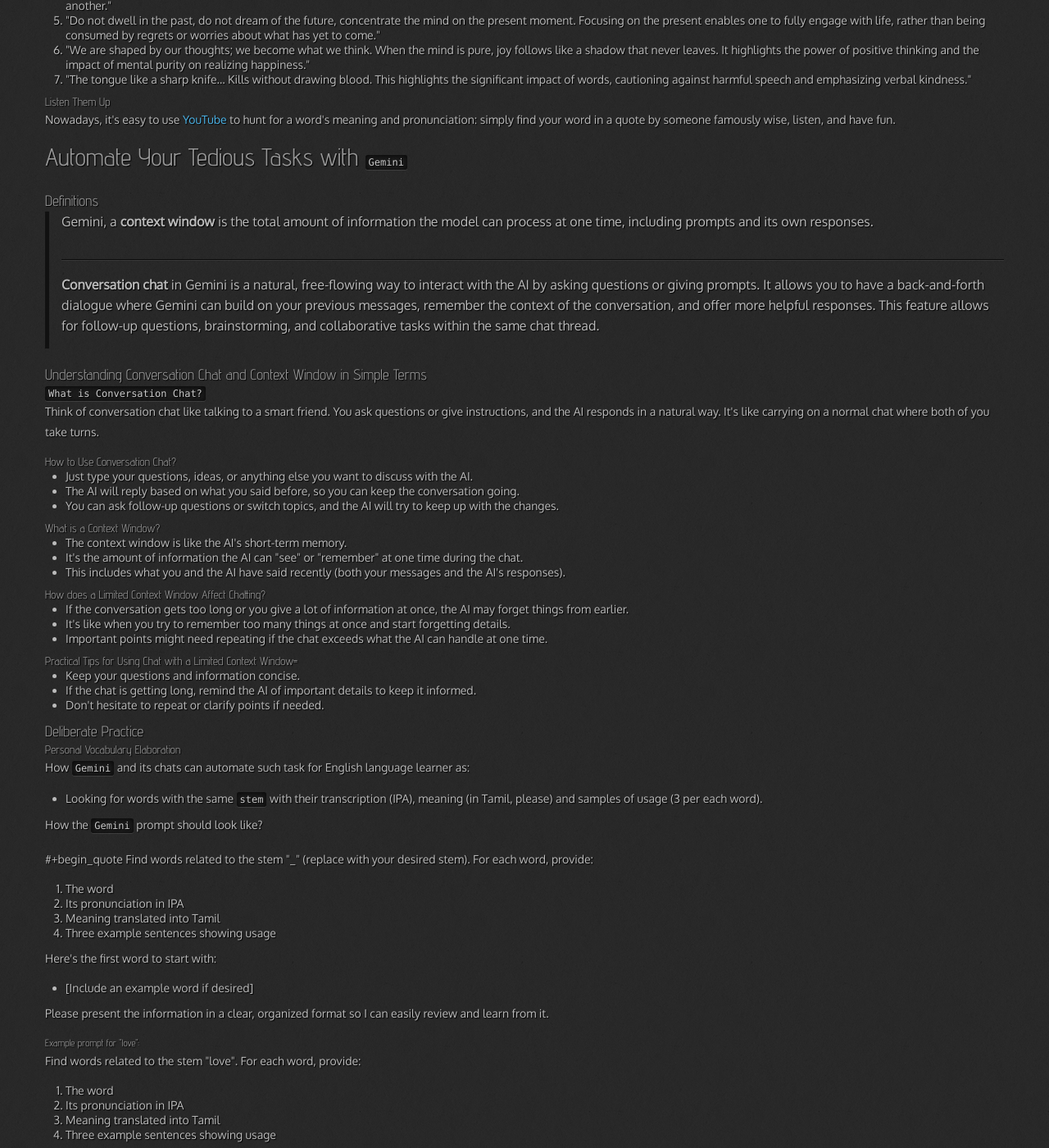
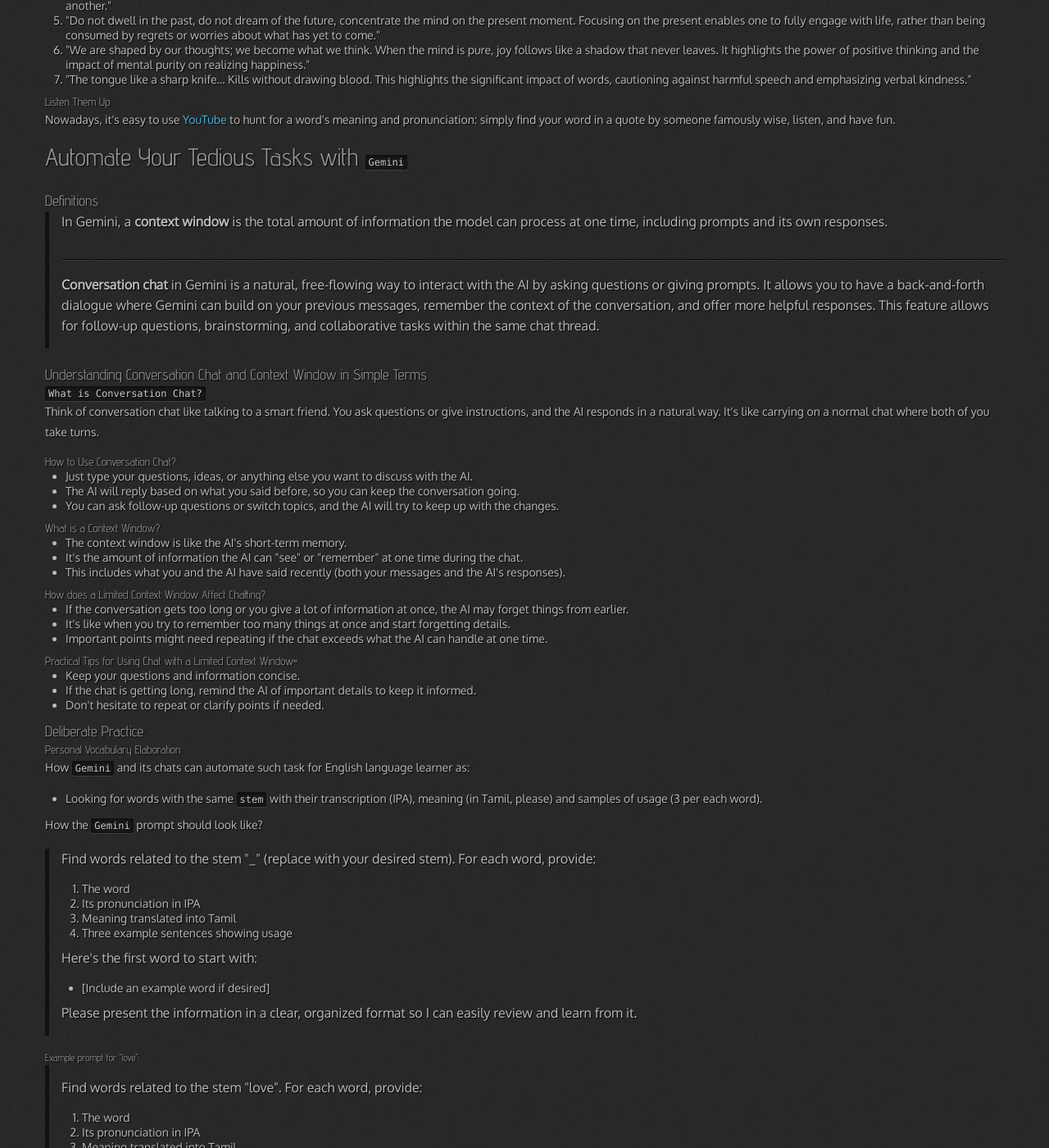
Before and after one commit to 0--key/0--key.github.io, a Jekyll site: the page built from _posts/2025-11-12-english-with-gemini.html, in a window 1280 px wide and 1400 px high, scrolled down 2369 px. Shown: the whole window at 82% size. Built offline with Jekyll 4.4.1, drawn with Linux system fonts in a browser that asks for light colours; nearby versions of some CDN libraries; some of the changed text lies outside the part shown.

Commit message:
First portion of corrections

```diff
--- a/_posts/2025-11-12-english-with-gemini.html
+++ b/_posts/2025-11-12-english-with-gemini.html
@@ -328,7 +328,7 @@
 <div class="outline-text-3" id="text-org66fe7db">
 <blockquote>
 <p>
-Gemini, a <b>context window</b> is the total amount of information the
+In Gemini, a <b>context window</b> is the total amount of information the
 model can process at one time, including prompts and its own
 responses.
 </p>
@@ -439,8 +439,8 @@
 How the <code>Gemini</code> prompt should look like?
 </p>
 
+<blockquote>
 <p>
-#+begin_quote
 Find words related to the stem "<span class="underline">_</span>" (replace with your desired
 stem). For each word, provide:
 </p>
@@ -463,11 +463,17 @@
 Please present the information in a clear, organized format so I can
 easily review and learn from it.
 </p>
+</blockquote>
 </div>
 
 <div id="outline-container-org01e3460" class="outline-5">
 <h5 id="org01e3460">Example prompt for "love":</h5>
 <div class="outline-text-5" id="text-org01e3460">
+<blockquote>
+<p>
+
+</p>
+
 <p>
 Find words related to the stem "love". For each word, provide:
 </p>
@@ -482,10 +488,7 @@
 <p>
 Please present the information in a clear, organized format.
 </p>
-
-<p>
-#+end_quote
-</p>
+</blockquote>
 
 <hr />
 <p>
@@ -493,7 +496,8 @@
 interested in and any particular details you need clarified.</code>
 </p>
 <hr />
-<pre class="example" id="org0ca0fa0">
+
+<pre class="example" id="org11c6610">
 *Expected Output Structure*
 - =Word 1: Love=
   - Pronunciation: /lʌv/
@@ -552,9 +556,9 @@
 </blockquote>
 </div>
 
-<div id="outline-container-org4b95ffa" class="outline-5">
-<h5 id="org4b95ffa">Example Prompt*</h5>
-<div class="outline-text-5" id="text-org4b95ffa">
+<div id="outline-container-orgfc469a6" class="outline-5">
+<h5 id="orgfc469a6">Example Prompt</h5>
+<div class="outline-text-5" id="text-orgfc469a6">
 <blockquote>
 <p>
 Please explain the following English grammar topic in Tamil:
```
